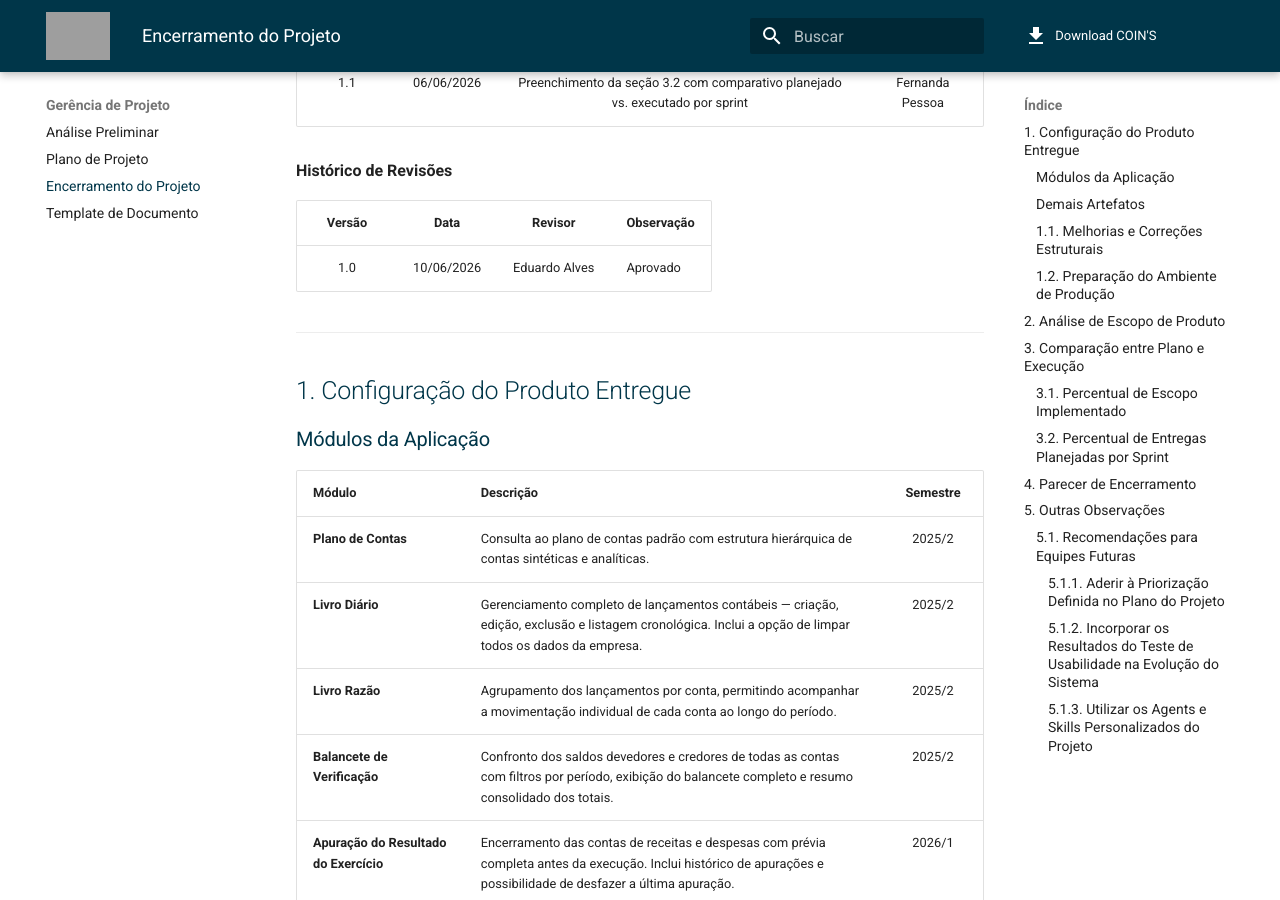
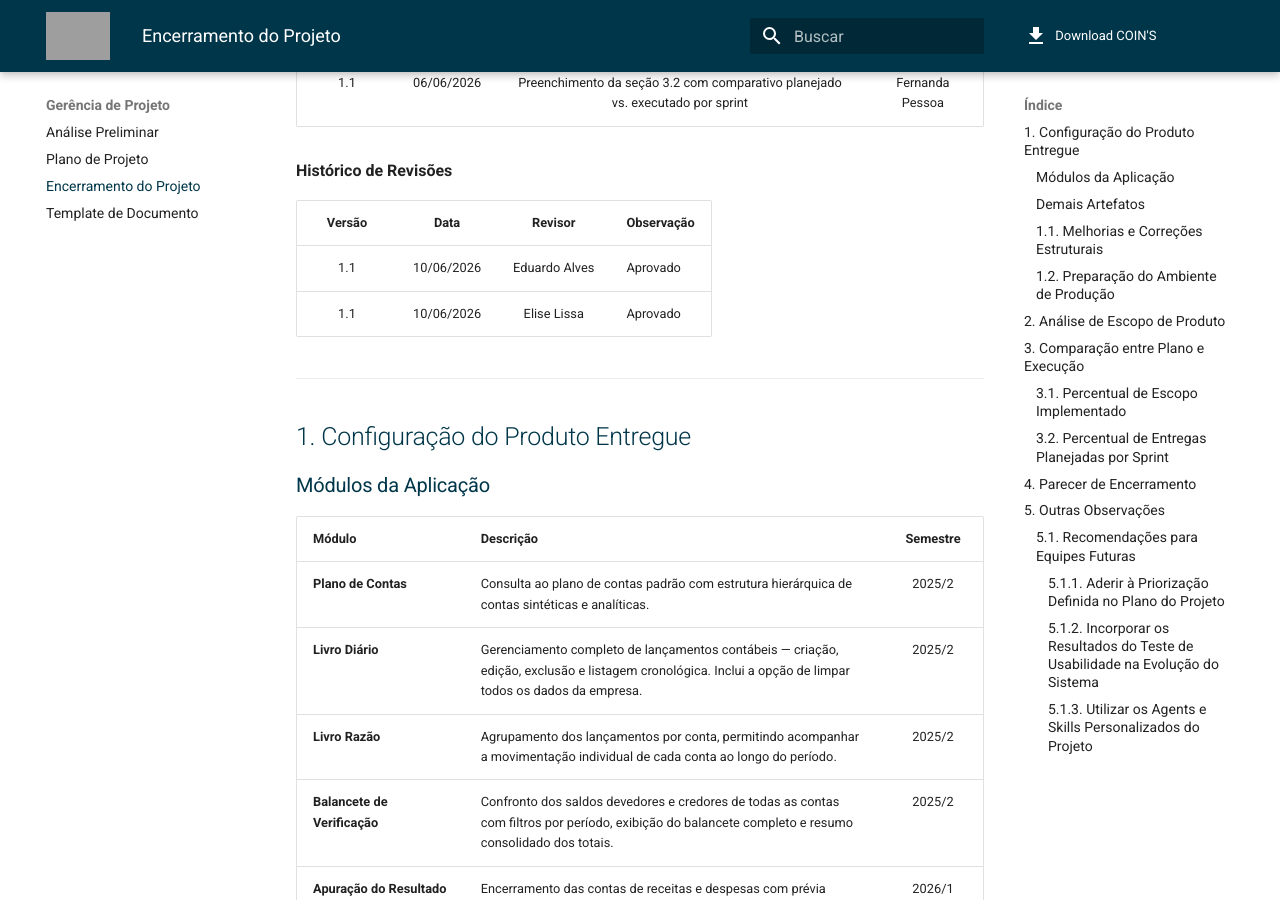
Before and after one commit to NES-Contabilidade-Integrada/doc-coins2026.1, an MkDocs documentation site: the page built from docs/gerencia-projeto/encerramento-do-projeto.md, in a window 1280 px wide and 900 px high, scrolled down 345 px. Built offline with MkDocs 1.6.1 and Material for MkDocs 9.7.7, drawn with Linux system fonts in a browser that asks for light colours; grey boxes are pictures that could not be loaded.

Commit message:
docs: review encerramento

```diff
--- a/docs/gerencia-projeto/encerramento-do-projeto.md
+++ b/docs/gerencia-projeto/encerramento-do-projeto.md
@@ -11,7 +11,8 @@
 
 | Versão | Data | Revisor | Observação |
 | :---: | :---: | :---: | ----- |
-| 1.0 | 10/06/2026 | Eduardo Alves | Aprovado |
+| 1.1 | 10/06/2026 | Eduardo Alves | Aprovado |
+| 1.1 | 10/06/2026 | Elise Lissa | Aprovado |
 
 ---
 
```
